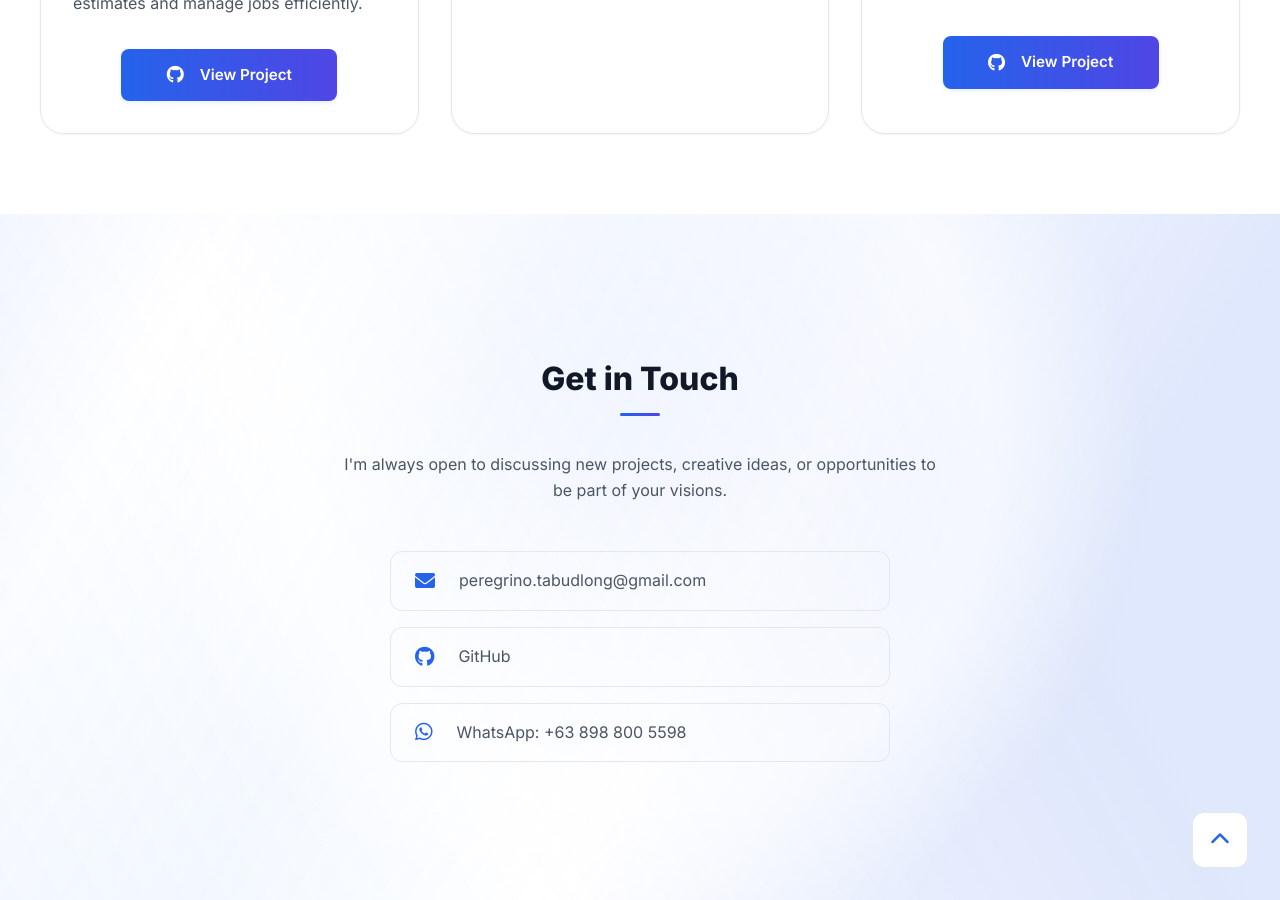
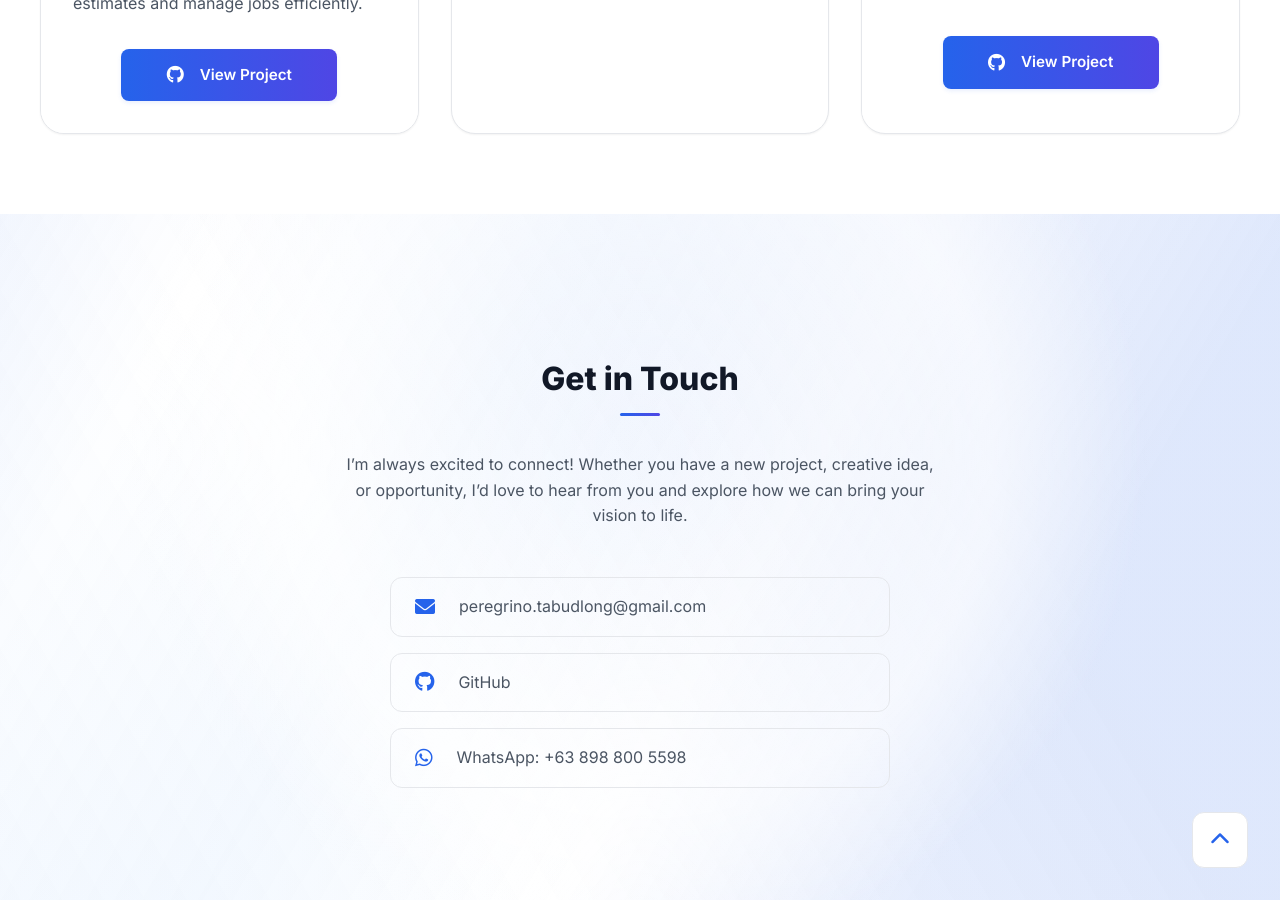
Before and after one commit to patabudlong/patabudlong.github.io, a Jekyll site: the page built from index.html, in a window 1280 px wide and 900 px high, scrolled down 6828 px. Built offline with Jekyll 4.4.1, drawn with Linux system fonts in a browser that asks for light colours.

```diff
--- a/index.html
+++ b/index.html
@@ -458,7 +458,7 @@
         <div class="container">
             <h2 class="section-title">Get in Touch</h2>
             <p class="contact-intro">
-                I'm always open to discussing new projects, creative ideas, or opportunities to be part of your visions.
+                I’m always excited to connect! Whether you have a new project, creative idea, or opportunity, I’d love to hear from you and explore how we can bring your vision to life.
             </p>
 
             <div class="contact-methods" style="display: flex; flex-direction: column; gap: 1rem;">
```
Also changed, not shown: 2 other files.
